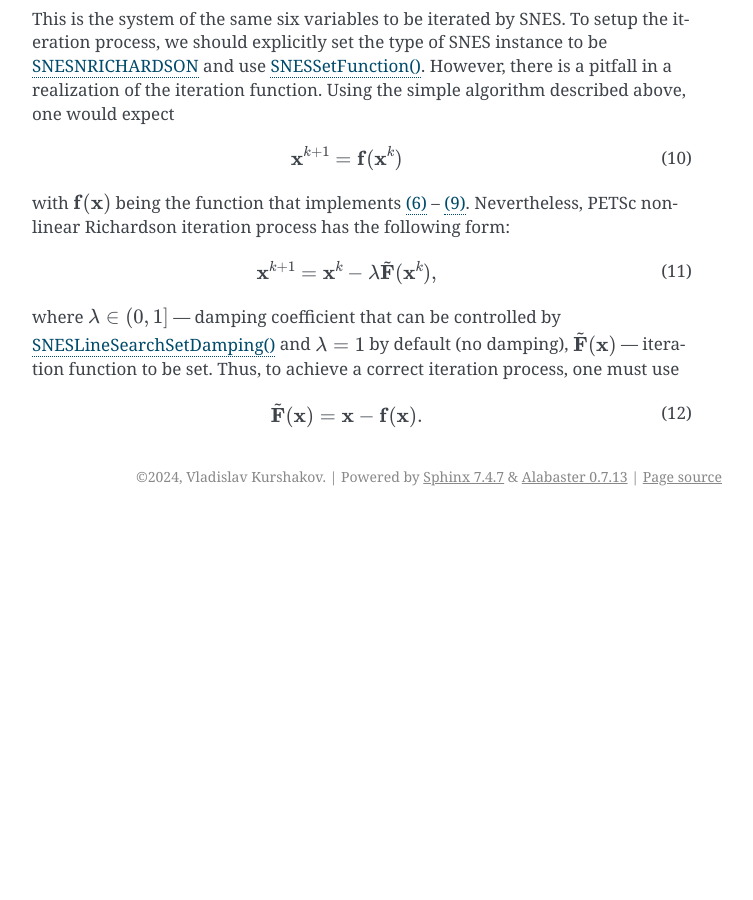
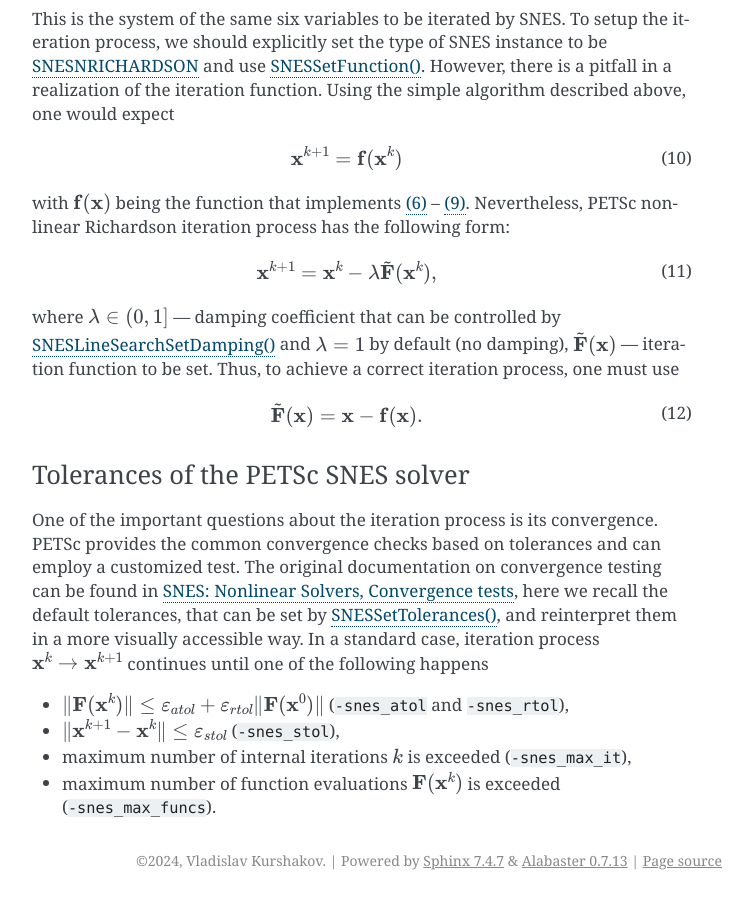
Before and after one commit to vakurshakov/xpic, a Sphinx documentation site: the page built from doc/details.rst, in a window 1280 px wide and 900 px high, scrolled down 1837 px. Shown: the whole window, without its empty margins (388-1141 px from the left). Built offline with Sphinx 7.4.7, drawn with Linux system fonts in a browser that asks for light colours; before the commit the page ends 2353 px from its top, so only the background shows below that; some of the changed text lies outside the part shown.

Commit message:
snes tolerances

```diff
--- a/doc/conf.py
+++ b/doc/conf.py
@@ -22,7 +22,7 @@ primary_domain = 'cpp'
 
 latex_elements = {
   # Font size in points, 12pt is the maximum available
-  'pointsize': '12pt',
+  'pointsize': '10pt',
 
   # Removes empty pages; no distinction on odd-even pages
   'extraclassoptions': 'openany,oneside',
--- a/doc/details.rst
+++ b/doc/details.rst
@@ -72,6 +72,7 @@ instead of the Jacobian-vector product:
 For the rest of the implementation details we currently refer to
 `SNES: Nonlinear Solvers, Matrix-free methods <https://petsc.org/main/manual/snes/#matrix-free-methods>`_.
 
+
 Setup of nonlinear Richardson (Picard) iterations
 ~~~~~~~~~~~~~~~~~~~~~~~~~~~~~~~~~~~~~~~~~~~~~~~~~
 
@@ -116,3 +117,21 @@ process, one must use
 
 .. math:: \tilde{\mathbf{F}}(\mathbf{x}) = \mathbf{x} - \mathbf{f}(\mathbf{x}).
   :label: picard-correct
+
+
+Tolerances of the PETSc SNES solver
+~~~~~~~~~~~~~~~~~~~~~~~~~~~~~~~~~~~
+
+One of the important questions about the iteration process is its
+convergence.  PETSc provides the common convergence checks based on
+tolerances and can employ a customized test. The original documentation
+on convergence testing can be found in `SNES: Nonlinear Solvers, Convergence tests <https://petsc.org/release/manual/snes/#convergence-tests>`_,
+here we recall the default tolerances, that can be set by `SNESSetTolerances() <https://petsc.org/release/manualpages/SNES/SNESSetTolerances/>`_,
+and reinterpret them in a more visually accessible way. In a standard
+case, iteration process :math:`\mathbf{x}^k \rightarrow \mathbf{x}^{k+1}`
+continues until one of the following happens
+
+* :math:`\|\mathbf{F}(\mathbf{x}^k)\| \leq \varepsilon_{atol} + \varepsilon_{rtol} \|\mathbf{F}(\mathbf{x}^0)\|` (``-snes_atol`` and ``-snes_rtol``),
+* :math:`\|\mathbf{x}^{k+1} - \mathbf{x}^k\| \leq \varepsilon_{stol}` (``-snes_stol``),
+* maximum number of internal iterations :math:`k` is exceeded (``-snes_max_it``),
+* maximum number of function evaluations :math:`\mathbf{F}(\mathbf{x}^k)` is exceeded (``-snes_max_funcs``).
```
